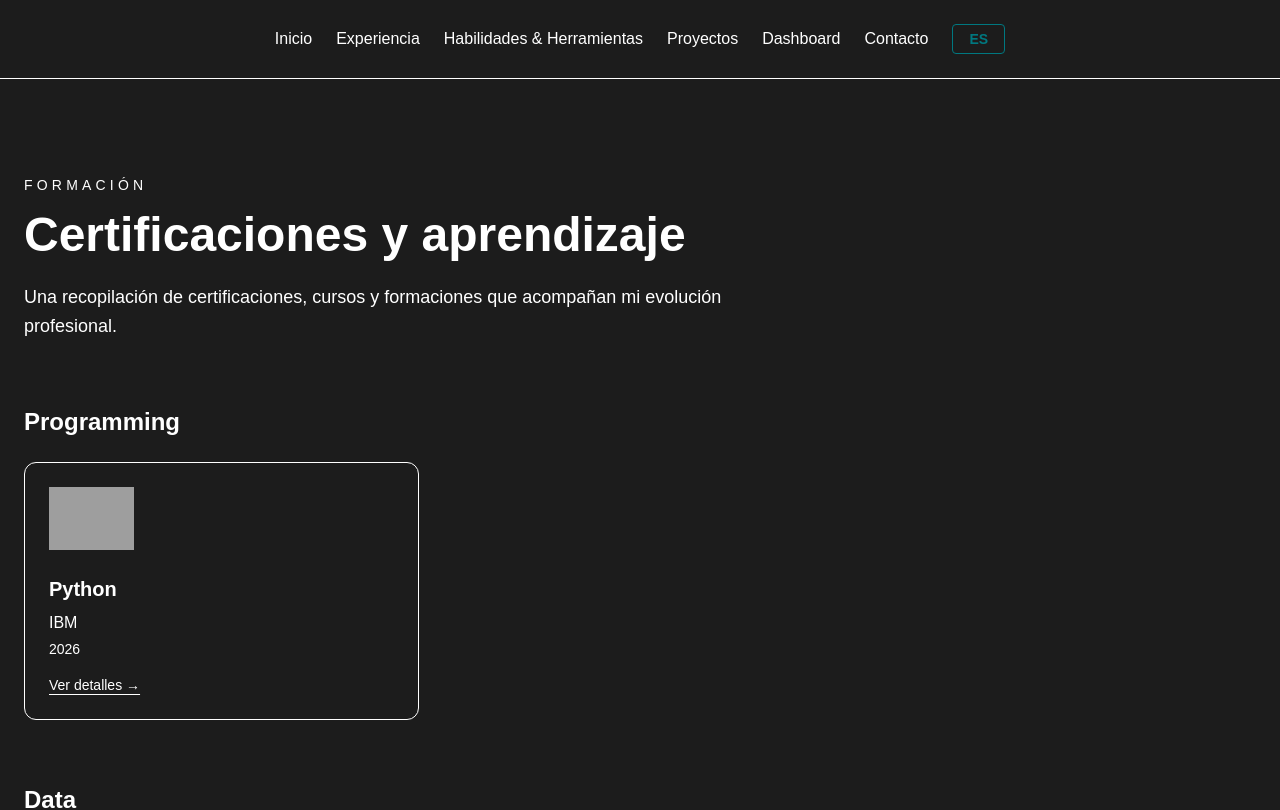
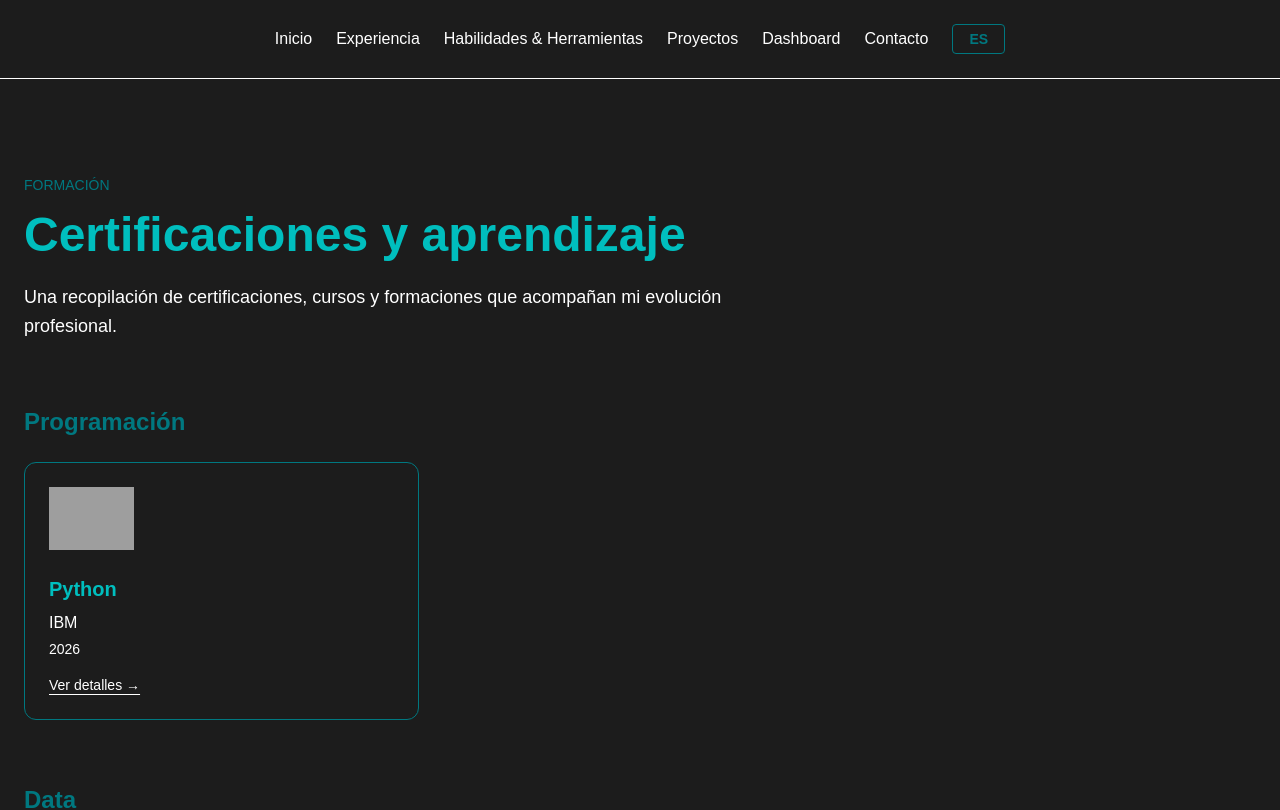
Before and after one commit to HelenDiMo/elena-diaz-beyond-the-resume, a Next.js app: page /certifications in a window 1280 px wide. Shown: the top 810 px of the page. Built offline with nearby package versions, Linux system fonts and the light colour scheme; grey boxes are pictures that could not be loaded.

Commit message:
Actualizar estilos y traducciones en la sección de certificaciones; mejorar la estética visual y la categorización.

```diff
--- a/src/app/certifications/page.tsx
+++ b/src/app/certifications/page.tsx
@@ -8,11 +8,11 @@ export default function CertificationsPage() {
       <section className="py-24">
         <Container>
           <div className="max-w-3xl">
-            <p className="text-sm font-medium uppercase tracking-[0.3em]">
+            <p className="text-sm font-medium uppercase tracking-[0.3em0] text-teal">
               Formación
             </p>
 
-            <h1 className="mt-4 text-4xl font-bold md:text-5xl">
+            <h1 className="mt-4 text-4xl font-bold md:text-5xl text-shadow- text-oceanic">
               Certificaciones y aprendizaje
             </h1>
 
--- a/src/components/sections/CertificationList.tsx
+++ b/src/components/sections/CertificationList.tsx
@@ -15,7 +15,7 @@ export default function CertificationList({
     useState<Certification | null>(null);
 
   const categories = Array.from(
-    new Set(certifications.map((certification) => certification.category)),
+    new Set(certifications.map((certification) => certification.category))
   );
 
   return (
@@ -23,38 +23,38 @@ export default function CertificationList({
       <div className="mt-16 space-y-16">
         {categories.map((category) => {
           const categoryCertifications = certifications.filter(
-            (certification) => certification.category === category,
+            (certification) => certification.category === category
           );
 
           return (
             <section key={category}>
-              <h2 className="text-2xl font-bold">{category}</h2>
-
+              <h2 className="text-2xl font-bold text-teal">{category}</h2>{" "}
+              {/* La categoria */}
               <div className="mt-6 grid gap-6 md:grid-cols-2 lg:grid-cols-3">
+                {" "}
+                {/* Cambia la tarjeta entera */}
                 {categoryCertifications.map((certification) => (
                   <button
                     key={certification.id}
                     type="button"
                     onClick={() => setSelectedCertification(certification)}
-                    className="rounded-xl border p-6 text-left transition hover:-translate-y-1"
+                    className="rounded-xl border border-teal p-6 text-left transition hover:-translate-y-1"
                   >
                     {certification.logo && (
                       <img
                         src={certification.logo}
                         alt={`Logo de ${certification.issuer}`}
-                        className="mb-6 max-h-16 w-auto object-contain"
+                        className="mb-6 max-h-16 w-auto object-contain" /*Esto es lo de dentro del logo*/
                       />
                     )}
 
-                    <h3 className="text-xl font-semibold">
+                    <h3 className="text-xl font-semibold text-oceanic">
                       {certification.title}
                     </h3>
 
                     <p className="mt-2">{certification.issuer}</p>
 
-                    <p className="mt-1 text-sm">
-                      {certification.date}
-                    </p>
+                    <p className="mt-1 text-sm">{certification.date}</p>
 
                     <p className="mt-4 text-sm font-medium underline underline-offset-4">
                       Ver detalles →
--- a/src/components/sections/Certifications.tsx
+++ b/src/components/sections/Certifications.tsx
@@ -1,7 +1,9 @@
 export default function Certifications() {
   return (
     <div className="mt-16 border-t pt-10">
-      <h3 className="text-2xl font-bold">Formación y certificaciones</h3>
+      <h3 className="text-2xl font-bold text-teal">
+        Formación y certificaciones
+      </h3>
 
       <p className="mt-4 max-w-2xl leading-relaxed">
         Formación continua y certificaciones que respaldan mi evolución
@@ -10,7 +12,7 @@ export default function Certifications() {
 
       <a
         href="/certifications"
-        className="mt-6 inline-block font-medium underline underline-offset-4"
+        className="mt-6 inline-block font-medium underline underline-offset-4 transition-colors hover:text-oceanic"
       >
         Ver formación y certificaciones →
       </a>
--- a/src/data/certifications.ts
+++ b/src/data/certifications.ts
@@ -5,7 +5,7 @@ export const certifications: Certification[] = [
     id: "ibm-python",
     title: "Python",
     issuer: "IBM",
-    category: "Programming",
+    category: "Programación",
     date: "2026",
     description: "Certificación relacionada con programación en Python.",
     credentialUrl: null,
```
Also changed, not shown: src/components/ui/CertificationModal.tsx (line endings or trailing spaces).
